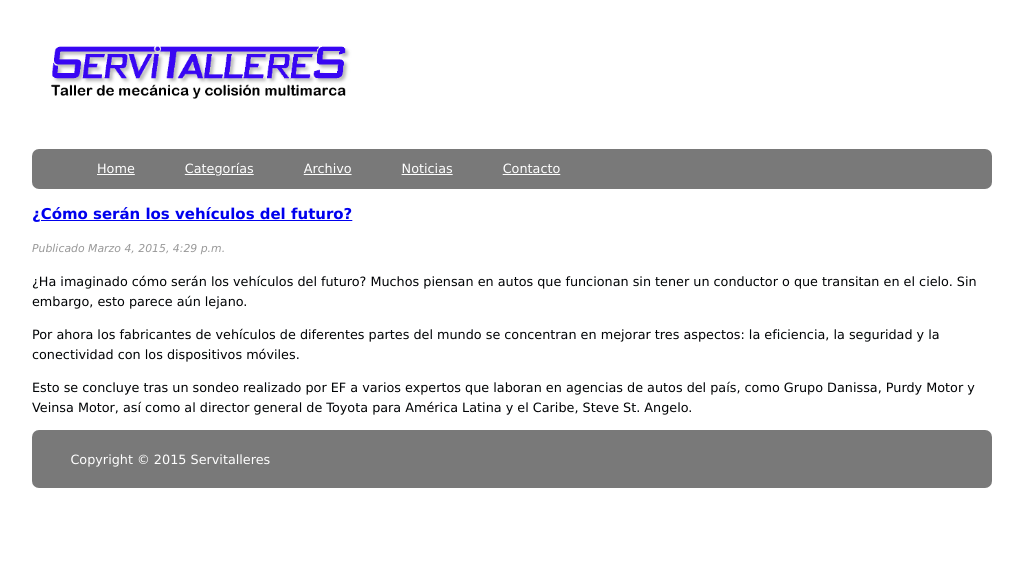
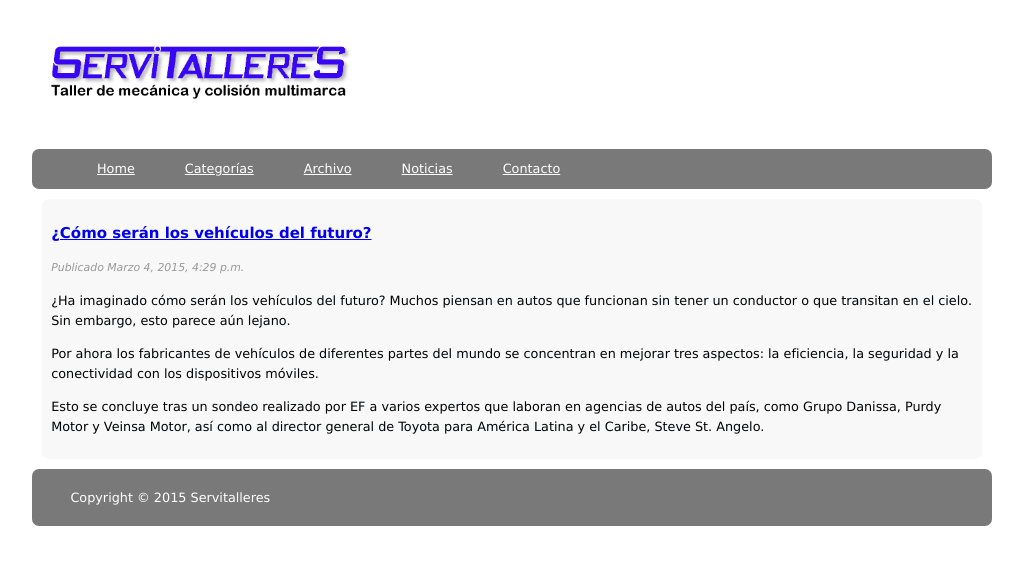
Before and after one commit to ogonzalez29/Mysite, a Django app: page /blog/1 in a window 1280 px wide. Shown: the top 565 px of the page, without its empty margins (128-1151 px from the left). Run offline with Django 3.2, Linux system fonts and the light colour scheme; data comes from the database, SQL or seed files in the repository; parts of the project's set-up code (start-up, migrations or seed data) failed here and were passed over.

Commit message:
Add .postContent css class

```diff
--- a/static/css/styles.css
+++ b/static/css/styles.css
@@ -70,6 +70,18 @@ body {
 	color: #989898;
 }
 
+.postContent{
+	width: 96%;
+	float: left;
+	padding: 1% 1%;
+	background-color: #f8f8f8;
+	/*top right bottom left */
+	margin: 1% 0% 1% 1%;
+	border-radius: 7px;
+	-webkit-border-radius: 7px;
+	-moz-border-radius: 7px;
+}
+
 .sideInfo {
 	padding: 2% 2%;
 	margin-top: 20px;
```
